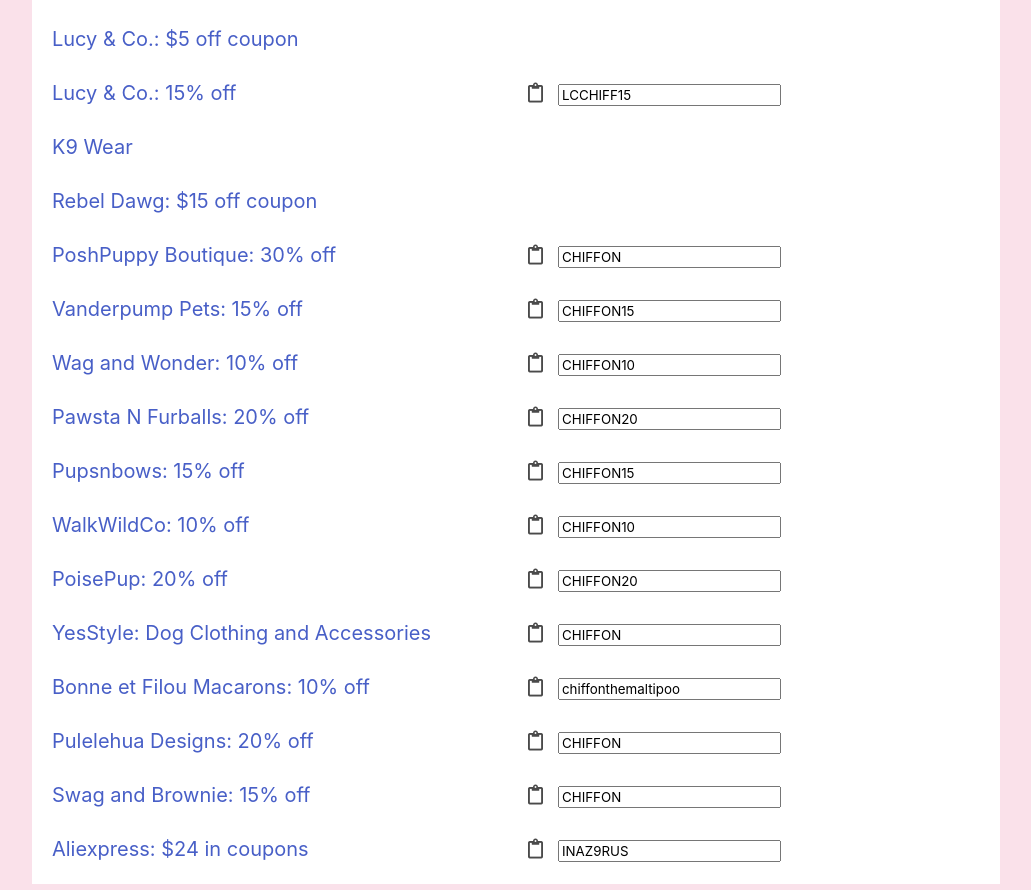
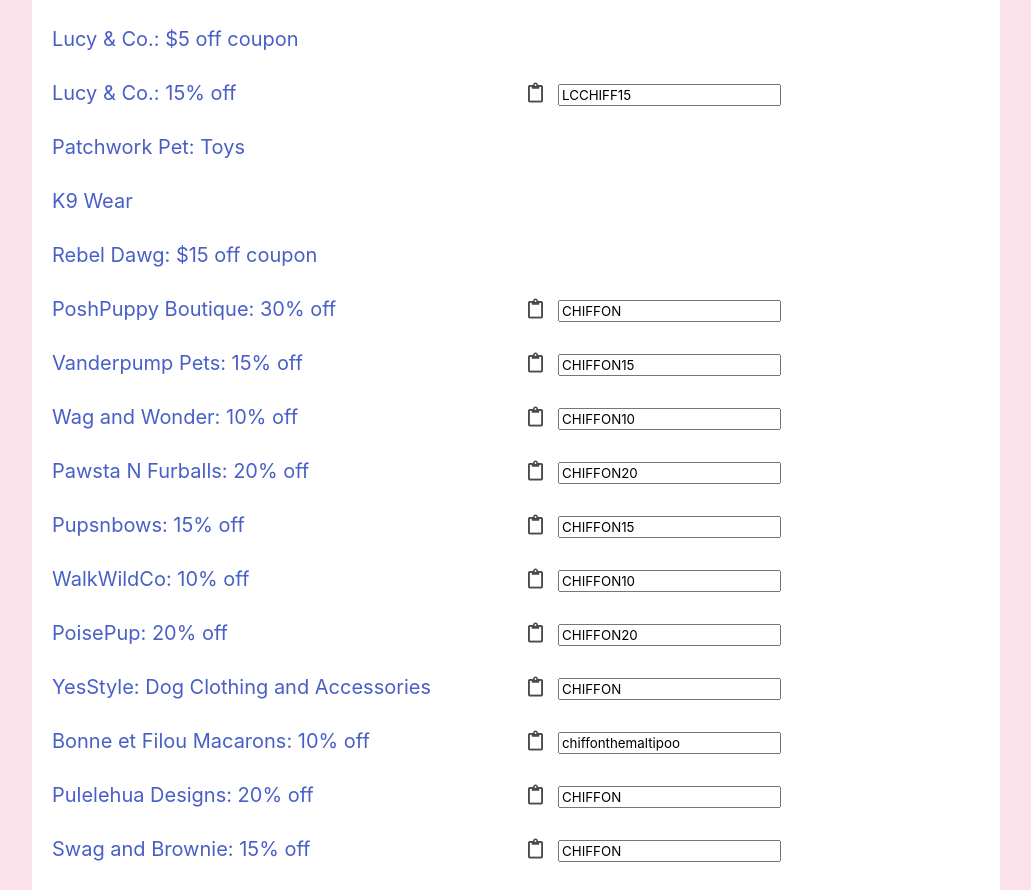
Before and after one commit to TechieQian/chiffon, a React (Create React App) app: page /shop in a window 1280 px wide. Shown: the part 1043-1933 px from the top of the page, without its empty margins (124-1155 px from the left). Built offline with nearby package versions, Linux system fonts and the light colour scheme.

Commit message:
editing sponsors

```diff
--- a/src/data/sponsors.ts
+++ b/src/data/sponsors.ts
@@ -51,6 +51,11 @@
     link: "http://lucyand.co/",
     label: "Lucy & Co.: 15% off",
     code: "LCCHIFF15",
+  },
+  {
+    link: "https://shareasale.com/r.cfm?b=1505106&u=2634834&m=95444&urllink=&afftrack= ",
+    label: "Patchwork Pet: Toys",
+    code: null,
   },
   {
     link: "https://shareasale.com/r.cfm?b=1665965&u=2634834&m=103400&urllink=&afftrack= ",
```
